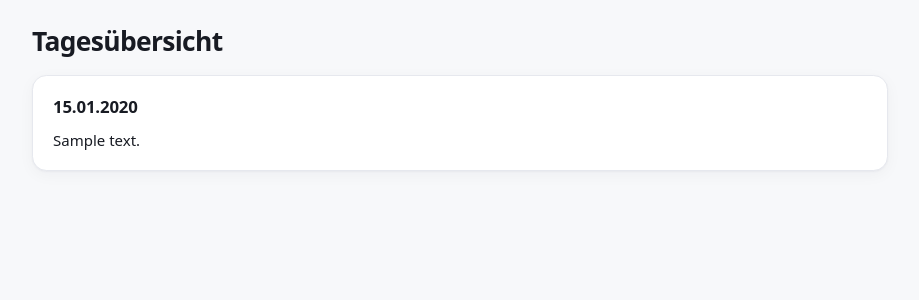
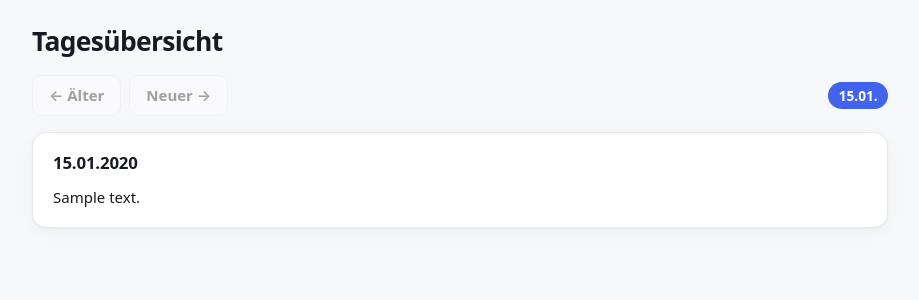
Before and after one commit to stpn108/voice-vault, a FastAPI app: page /digests in a window 1280 px wide. Shown: the part 55-355 px from the top of the page, without its empty margins (180-1099 px from the left). Run offline with FastAPI, Linux system fonts and the light colour scheme; tables that the repository leaves empty hold one stand-in row (values such as "Sample post").

Commit message:
UI: padding for topic rows, paging through daily overviews
Co-Authored-By: Claude Sonnet 5.5 <noreply@anthropic.com>
Claude-Session: https://claude.ai/code/session_01Bz4ovkV9KmFDat93YnSYXk

```diff
--- a/app/strings.py
+++ b/app/strings.py
@@ -124,6 +124,8 @@ TEXTS = {
     "ui_todo_drop_short": {"de": "Nicht relevant", "en": "Not relevant"},
     "ui_detail": {"de": "Details", "en": "Details"},
     "ui_status": {"de": "Status", "en": "Status"},
+    "ui_older": {"de": "Älter", "en": "Older"},
+    "ui_newer": {"de": "Neuer", "en": "Newer"},
     "ui_cleanup_confirm": {"de": "{count} Aufnahme(n) endgültig verwerfen", "en": "Discard {count} recording(s) for good"},
 }
 
--- a/app/templates/base.html
+++ b/app/templates/base.html
@@ -52,8 +52,13 @@
   .list { background: var(--surface); border: 1px solid var(--line); border-radius: var(--radius); box-shadow: var(--shadow); overflow: hidden; margin: 0 0 1rem; padding: 0; list-style: none; }
   .list > li, .list > a { border-bottom: 1px solid var(--line); }
   .list > li:last-child, .list > a:last-child { border-bottom: 0; }
-  a.item { display: flex; align-items: center; gap: 1rem; padding: .8rem 1.1rem; color: inherit; text-decoration: none; transition: background .12s; }
+  .item { display: flex; align-items: center; gap: 1rem; padding: .8rem 1.1rem; color: inherit; text-decoration: none; transition: background .12s; }
   a.item:hover { background: var(--hover); }
+  .pager { display: flex; align-items: center; gap: .5rem; flex-wrap: wrap; margin-bottom: 1rem; }
+  .pager .spacer { flex: 1; }
+  a.chip { text-decoration: none; color: var(--muted); font-size: .85rem; font-weight: 550; padding: .2rem .65rem; border-radius: 2rem; background: var(--hover); }
+  a.chip:hover { color: var(--text); } a.chip.current { background: var(--accent); color: #fff; }
+  .btn.disabled { opacity: .4; pointer-events: none; }
   .item-main { flex: 1; min-width: 0; }
   .item-title { font-weight: 550; }
   .item-meta { color: var(--muted); font-size: .85rem; overflow: hidden; text-overflow: ellipsis; white-space: nowrap; }
--- a/app/templates/digests.html
+++ b/app/templates/digests.html
@@ -1,13 +1,21 @@
 {% extends "base.html" %}
 {% block title %}{{ t("ui_nav_digests") }}{% endblock %}
 {% block content %}
-<div class="head" style="margin-top:1.6rem"><h1>{{ t("ui_nav_digests") }}</h1></div>
-{% for d in digests %}
+<div class="head" style="margin-top:1.6rem">
+  <h1>{{ t("ui_nav_digests") }}</h1>
+</div>
+{% if digest %}
+<div class="pager">
+  <a class="btn {% if not older %}disabled{% endif %}" rel="prev" {% if older %}href="/digests/{{ older.isoformat() }}"{% endif %}>← {{ t("ui_older") }}</a>
+  <a class="btn {% if not newer %}disabled{% endif %}" rel="next" {% if newer %}href="/digests/{{ newer.isoformat() }}"{% endif %}>{{ t("ui_newer") }} →</a>
+  <span class="spacer"></span>
+  {% for d in recent | reverse %}<a class="chip {% if d.day == digest.day %}current{% endif %}" href="/digests/{{ d.day.isoformat() }}">{{ d.day.strftime("%d.%m.") }}</a>{% endfor %}
+</div>
 <section class="card">
-  <h3 class="digest-day">{{ d.day.strftime("%A, %d.%m.%Y") if lang == "en" else d.day.strftime("%d.%m.%Y") }}</h3>
-  <div class="prose">{{ d.body | md }}</div>
+  <h3 class="digest-day">{{ digest.day.strftime("%d.%m.%Y") }}</h3>
+  <div class="prose">{{ digest.body | md }}</div>
 </section>
 {% else %}
 <div class="card empty">{{ t("ui_digests_empty") }}</div>
-{% endfor %}
+{% endif %}
 {% endblock %}
--- a/app/todo_service.py
+++ b/app/todo_service.py
@@ -444,6 +444,13 @@ def list_digests(session: Session, limit: int = 7) -> list:
     return session.scalars(select(Digest).order_by(Digest.day.desc()).limit(min(max(limit, 1), 60))).all()
 
 
+def digest_neighbours(session: Session, day: dt.date) -> tuple:
+    """(older, newer): the days of the nearest saved overviews before and after `day`, or None."""
+    older = session.scalar(select(func.max(Digest.day)).where(Digest.day < day))
+    newer = session.scalar(select(func.min(Digest.day)).where(Digest.day > day))
+    return older, newer
+
+
 def get_digest(session: Session, day) -> Optional[Digest]:
     return session.scalar(select(Digest).where(Digest.day == _date(day, "day")))
 
--- a/app/webapp.py
+++ b/app/webapp.py
@@ -294,5 +294,19 @@ def topic_detail(request: Request, name: str, session: Session = Depends(get_ses
 
 
 @app.get("/digests", response_class=HTMLResponse)
-def digest_list(request: Request, session: Session = Depends(get_session), cfg: Config = Depends(get_config)):
-    return render(request, cfg, "digests.html", digests=todos.list_digests(session, 14))
+@app.get("/digests/{day}", response_class=HTMLResponse)
+def digest_page(request: Request, day: str = "", session: Session = Depends(get_session),
+                cfg: Config = Depends(get_config)):
+    """One day's overview with links to the previous and next saved day; the latest by default."""
+    recent = todos.list_digests(session, 14)
+    if not day:
+        digest = recent[0] if recent else None
+    else:
+        try:
+            digest = todos.get_digest(session, day)
+        except todos.TodoError:
+            raise HTTPException(status_code=404, detail="overview not found")
+        if digest is None:
+            raise HTTPException(status_code=404, detail="overview not found")
+    older, newer = todos.digest_neighbours(session, digest.day) if digest else (None, None)
+    return render(request, cfg, "digests.html", digest=digest, recent=recent, older=older, newer=newer)
```
Also changed, not shown: app/tests/test_webapp_todos.py (+18 -0 lines).
